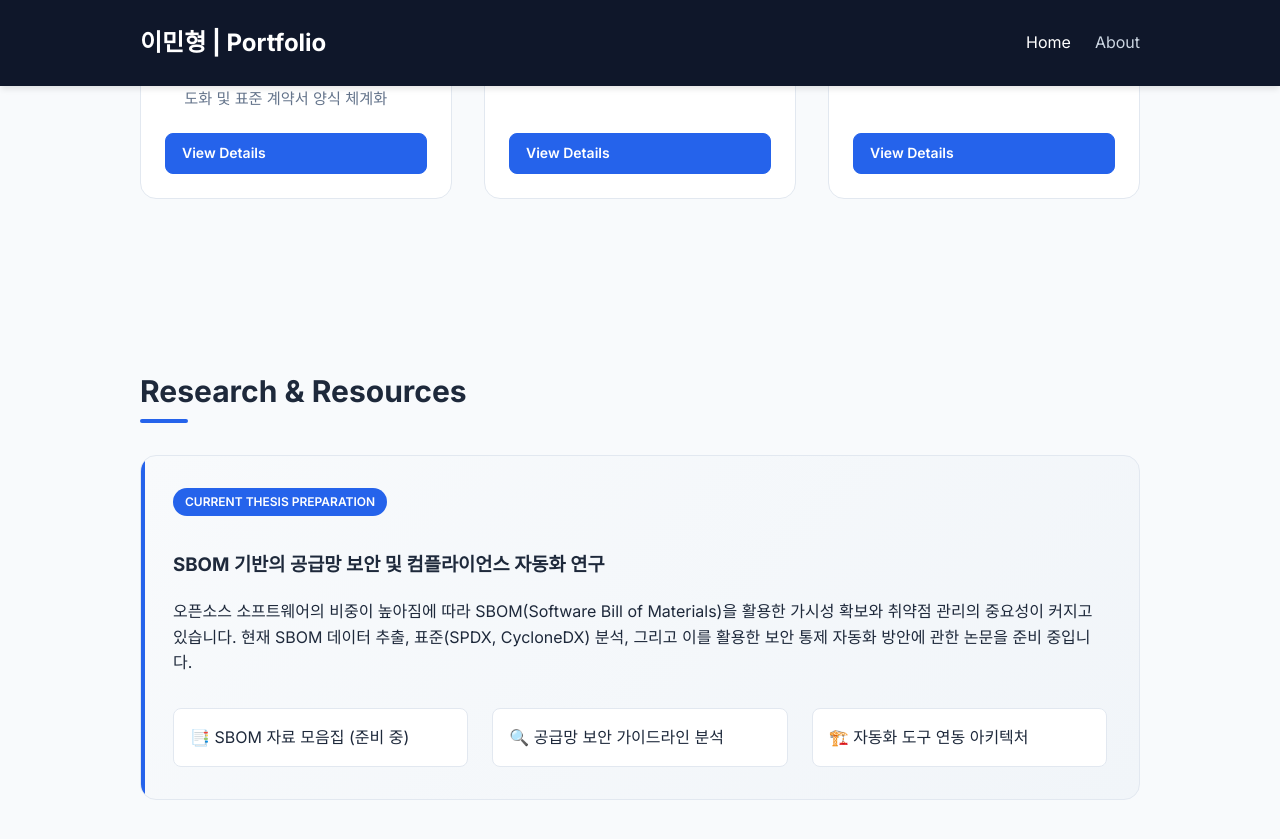
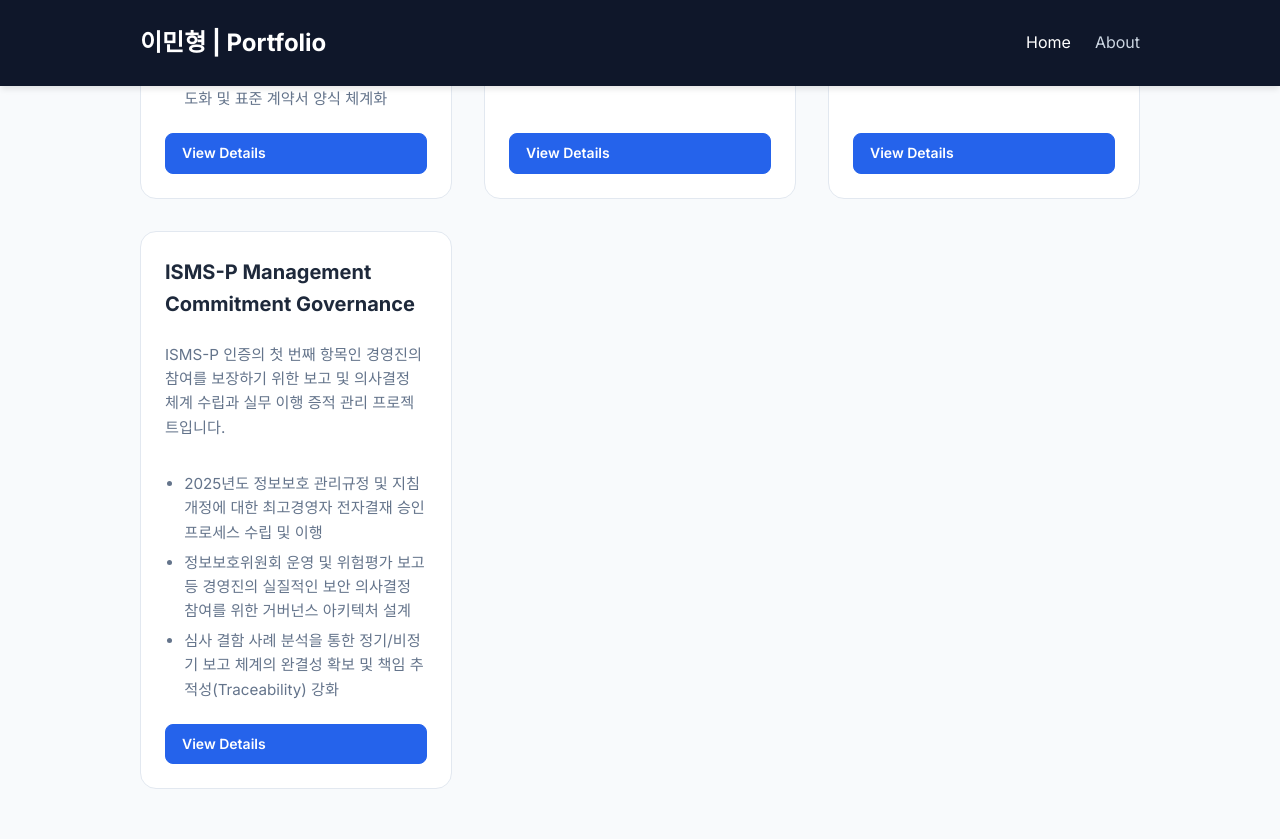
Before and after one commit to 971023als/971023als.github.io, a Jekyll site: the page built from index.md, in a window 1280 px wide and 900 px high, scrolled down 6821 px. Shown: the top 839 px of the window. Built offline with Jekyll 4.4.1, drawn with Linux system fonts in a browser that asks for light colours.

Commit message:
Add ISMS-P Management Commitment Governance project page

```diff
--- a/index.md
+++ b/index.md
@@ -501,6 +501,20 @@ title: "Home"
                 <a href="/projects/isms-p-certification-management/" class="btn btn-small">View Details</a>
             </div>
         </div>
+        <div class="project-card">
+            <div class="project-info">
+                <h3>ISMS-P Management Commitment Governance</h3>
+                <p>
+                    ISMS-P 인증의 첫 번째 항목인 경영진의 참여를 보장하기 위한 보고 및 의사결정 체계 수립과 실무 이행 증적 관리 프로젝트입니다.
+                </p>
+                <ul class="project-points">
+                    <li>2025년도 정보보호 관리규정 및 지침 개정에 대한 최고경영자 전자결재 승인 프로세스 수립 및 이행</li>
+                    <li>정보보호위원회 운영 및 위험평가 보고 등 경영진의 실질적인 보안 의사결정 참여를 위한 거버넌스 아키텍처 설계</li>
+                    <li>심사 결함 사례 분석을 통한 정기/비정기 보고 체계의 완결성 확보 및 책임 추적성(Traceability) 강화</li>
+                </ul>
+                <a href="/projects/isms-p-management-commitment-governance/" class="btn btn-small">View Details</a>
+            </div>
+        </div>
     </div>
 </section>
 
```
Also changed, not shown: projects/isms-p-management-commitment-governance.md (added, +46 -0 lines), 2 other files.
